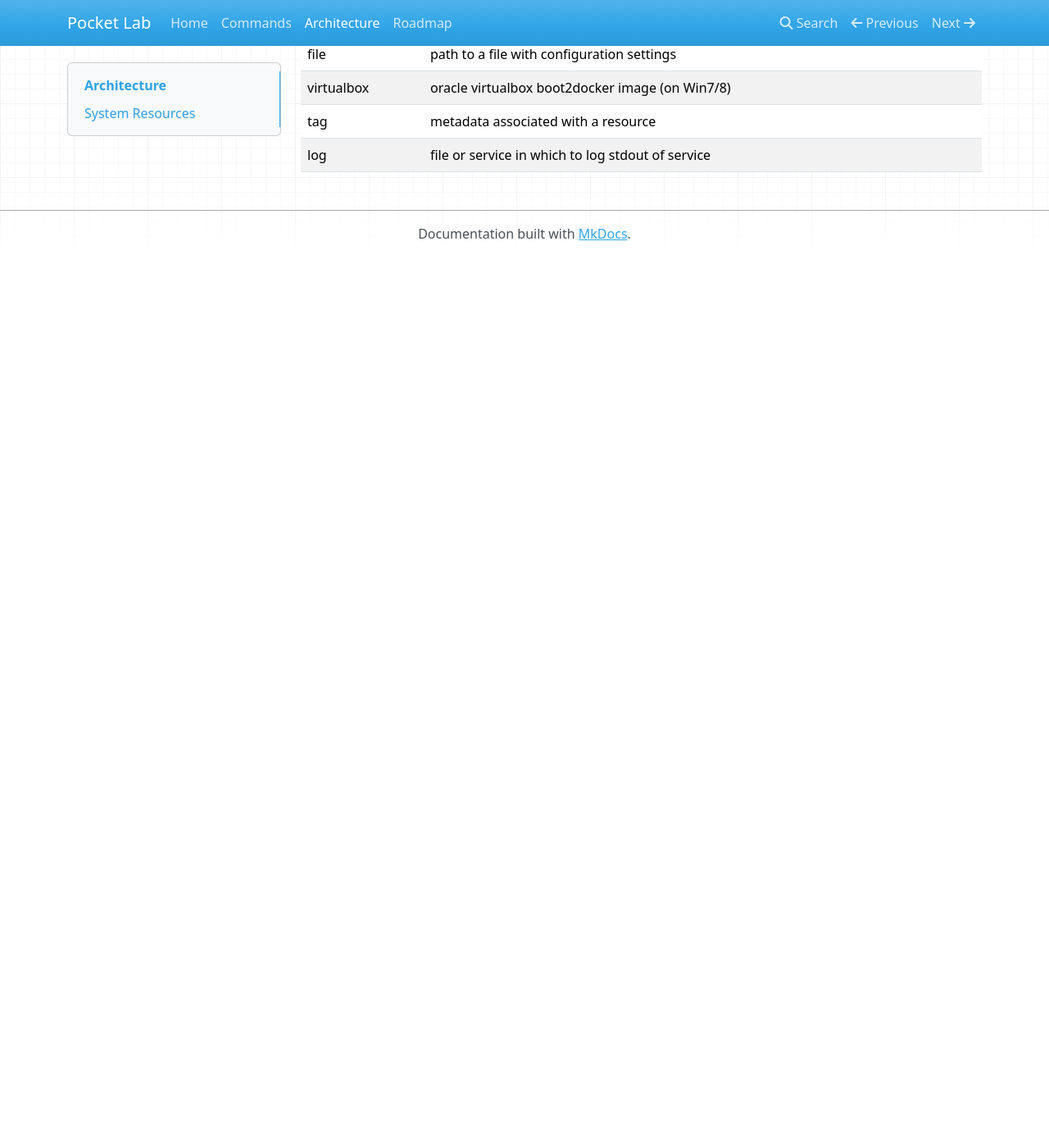
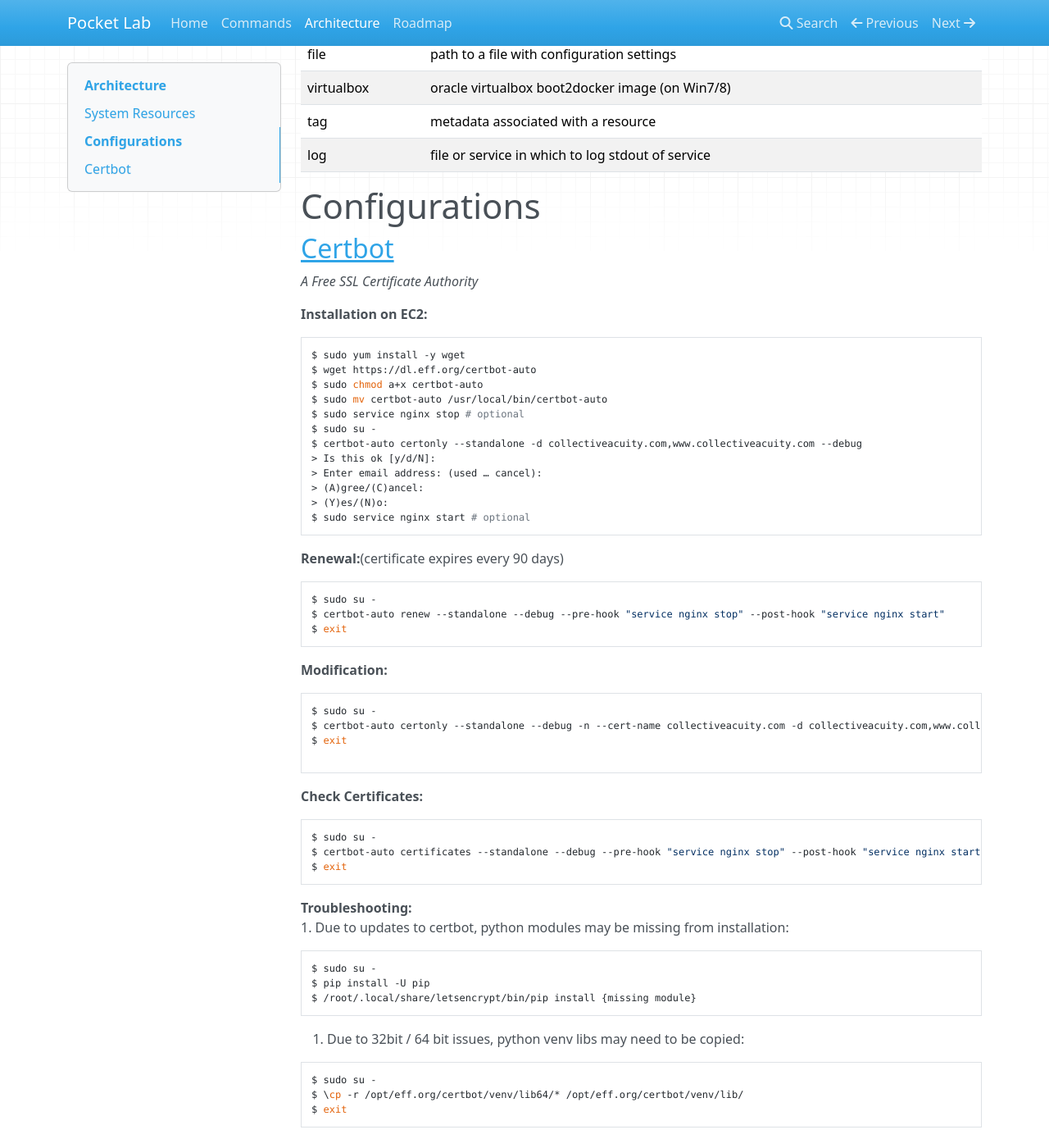
Before and after one commit to collectiveacuity/pocketLab, an MkDocs documentation site: the page built from docs/architecture.md, in a window 1280 px wide and 1400 px high, scrolled down 705 px. Shown: the whole window at 82% size. Built offline with MkDocs 1.6.1, drawn with Linux system fonts in a browser that asks for light colours; nearby versions of some CDN libraries; old or Windows-style settings are respelled for this version of MkDocs; before the commit the page ends 1018 px from its top, so only the background shows below that.

Commit message:
added cerbot installation to documentation; updated command coverage table with notes to use docker; added a print to terminal option in start; updates to documentation;

````diff
--- a/docs/architecture.md
+++ b/docs/architecture.md
@@ -22,3 +22,60 @@ Pocket Lab is designed around a service-oriented architecture. A service can be
 <tr><td>log        </td><td>file or service in which to log stdout of service               </td></tr>
 </tbody>
 </table>
+# Configurations
+
+## [Certbot](https://letsencrypt.org/getting-started/)
+_A Free SSL Certificate Authority_
+
+
+**Installation on EC2:**
+```bash
+$ sudo yum install -y wget
+$ wget https://dl.eff.org/certbot-auto
+$ sudo chmod a+x certbot-auto
+$ sudo mv certbot-auto /usr/local/bin/certbot-auto
+$ sudo service nginx stop # optional
+$ sudo su -
+$ certbot-auto certonly --standalone -d collectiveacuity.com,www.collectiveacuity.com --debug
+> Is this ok [y/d/N]:
+> Enter email address: (used … cancel):
+> (A)gree/(C)ancel:
+> (Y)es/(N)o:
+$ sudo service nginx start # optional
+```
+
+**Renewal:**(certificate expires every 90 days)
+```bash
+$ sudo su -
+$ certbot-auto renew --standalone --debug --pre-hook "service nginx stop" --post-hook "service nginx start"
+$ exit
+```
+
+**Modification:**
+```bash
+$ sudo su -
+$ certbot-auto certonly --standalone --debug -n --cert-name collectiveacuity.com -d collectiveacuity.com,www.collectiveacuity.com,api.collectiveacuity.com --pre-hook "service nginx stop" --post-hook "service nginx start"  --debug
+$ exit
+
+```
+
+**Check Certificates:**
+```bash
+$ sudo su -
+$ certbot-auto certificates --standalone --debug --pre-hook "service nginx stop" --post-hook "service nginx start"
+$ exit
+```
+
+**Troubleshooting:**
+1. Due to updates to certbot, python modules may be missing from installation:
+```bash
+$ sudo su -
+$ pip install -U pip
+$ /root/.local/share/letsencrypt/bin/pip install {missing module}
+```
+2. Due to 32bit / 64 bit issues, python venv libs may need to be copied:
+```bash
+$ sudo su -
+$ \cp -r /opt/eff.org/certbot/venv/lib64/* /opt/eff.org/certbot/venv/lib/
+$ exit
+```
````
Also changed, not shown: docs/commands.md (+22 -18 lines), docs/roadmap.md (+16 -17 lines), README.rst, 2 other files.
